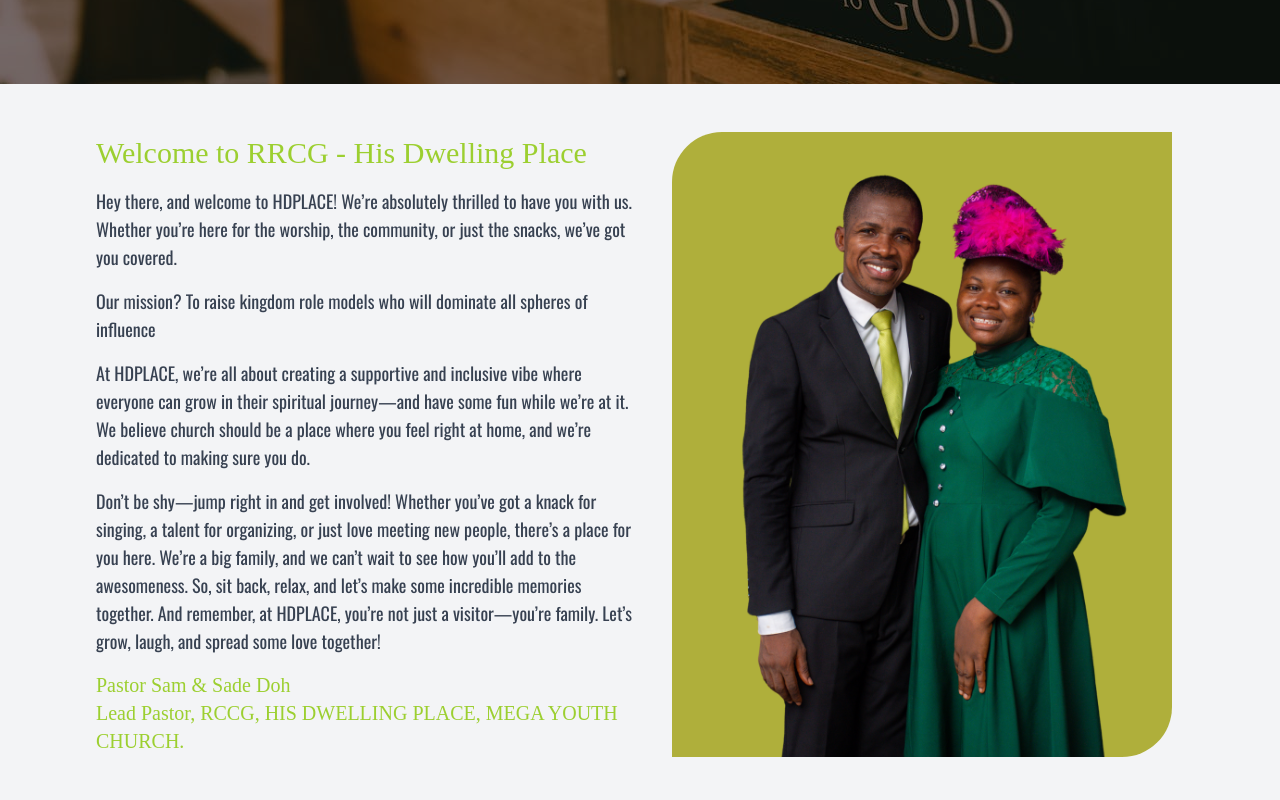
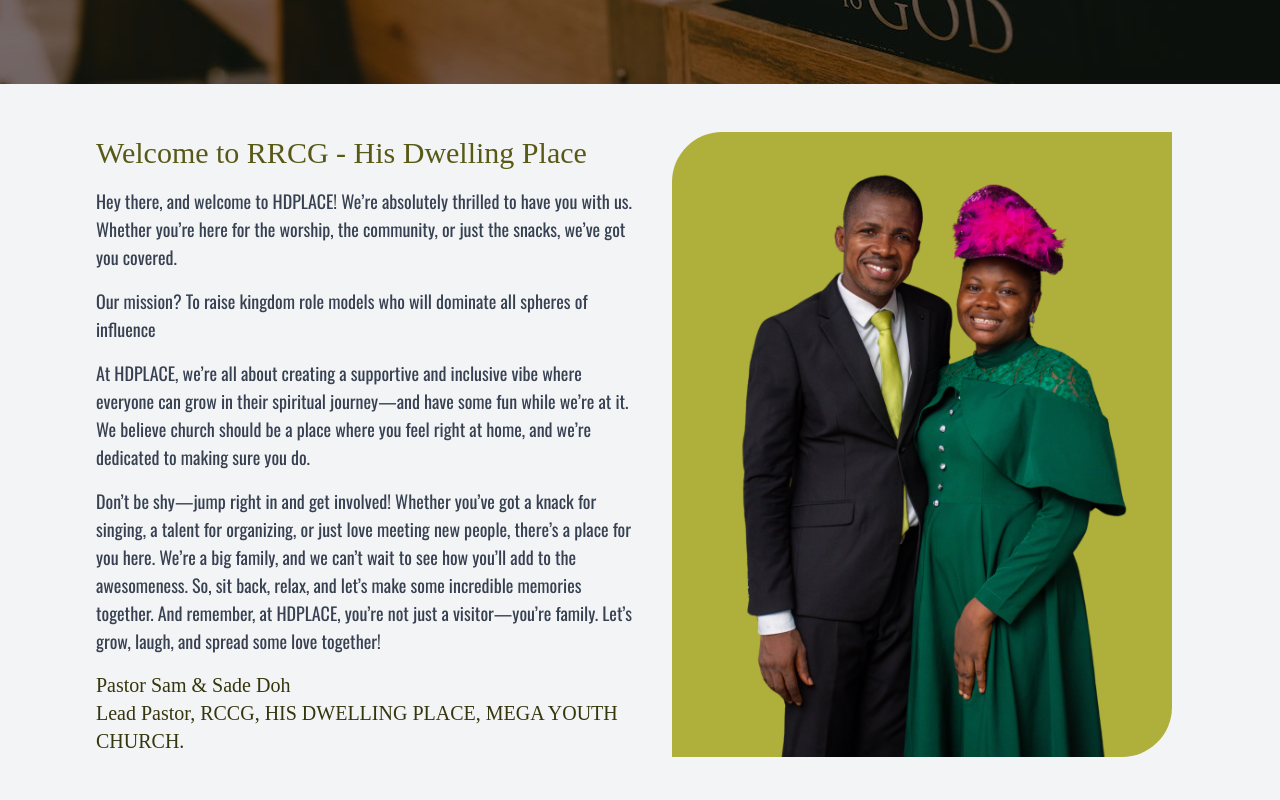
Before and after one commit to joseph-anselm/rccghdplace, a Next.js app: page /who-we-are in a window 1280 px wide. Shown: the part 300-1100 px from the top of the page. Built offline with nearby package versions, Linux system fonts and the light colour scheme; no server answers.

Commit message:
RCCG studio

```diff
--- a/app/blog-updates/[slug].js
+++ b/app/blog-updates/[slug].js
@@ -43,7 +43,7 @@
   return (
     <section className="bg-gray-100 py-8">
       <div className="container max-w-7xl mx-auto px-4">
-        <h1 className="text-4xl font-bold mb-4">{blog.title}</h1>
+        <h1 className="text-4xl font-bold mb-4 text-center">{blog.title}</h1>
         {blog.mainImage && (
           <div className="w-full h-64 relative mb-4">
             <Image
--- a/components/SingleBlogPage.js
+++ b/components/SingleBlogPage.js
@@ -14,7 +14,7 @@
   return (
     <section className="bg-gray-100 py-8">
       <div className="container max-w-4xl mx-auto px-4">
-        <h1 className="text-2xl md:text-4xl lg:text-5xl font-bold mb-6 mt-8">{blog.title}</h1>
+        <h1 className="text-2xl md:text-4xl lg:text-5xl font-bold mb-6 mt-8 text-center">{blog.title}</h1>
         <div className="mb-6">
           <img src={blog.mainImage.asset.url} alt={blog.title} className="w-full h-auto rounded" />
         </div>
--- a/components/who-we-are/About-section.js
+++ b/components/who-we-are/About-section.js
@@ -16,7 +16,8 @@
           />
         </div>
         <div className="md:w-1/2">
-          <h3 className="text-3xl font-handwriting text-[#9CCF30] mb-4">Welcome to RRCG - His Dwelling Place</h3>
+        <h3 className="text-3xl font-handwriting text-[#595916] mb-4">Welcome to RRCG - His Dwelling Place</h3>
+
           <p className="text-lg text-gray-700 mb-4">
           Hey there, and welcome to HDPLACE! We’re absolutely thrilled to have you with us. Whether you’re here for the worship, the community, or just the snacks, we’ve got you covered.
           </p>
@@ -34,7 +35,7 @@
 
 
           </p>
-        <p className="text-xl font-handwriting text-[#9CCF30]">Pastor Sam & Sade Doh<br></br>
+        <p className="text-xl font-handwriting text-[#36360e]">Pastor Sam & Sade Doh<br></br>
           Lead Pastor, RCCG, HIS DWELLING PLACE, MEGA YOUTH CHURCH.</p>
         </div>
         <div className="hidden md:block md:w-1/2">
```
